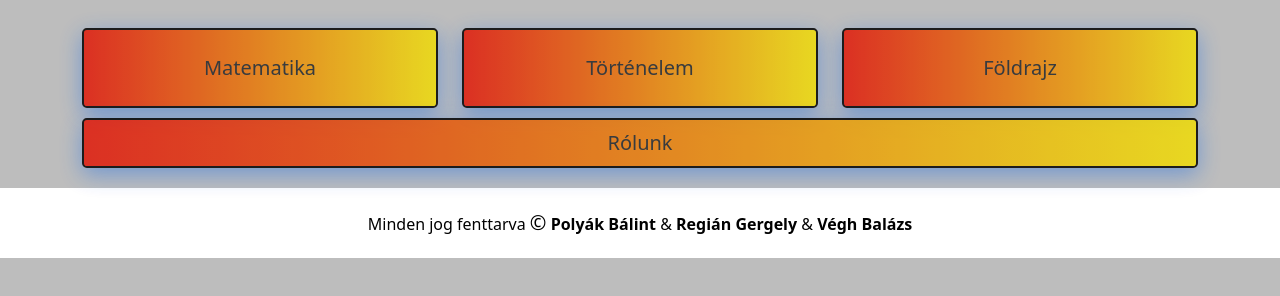
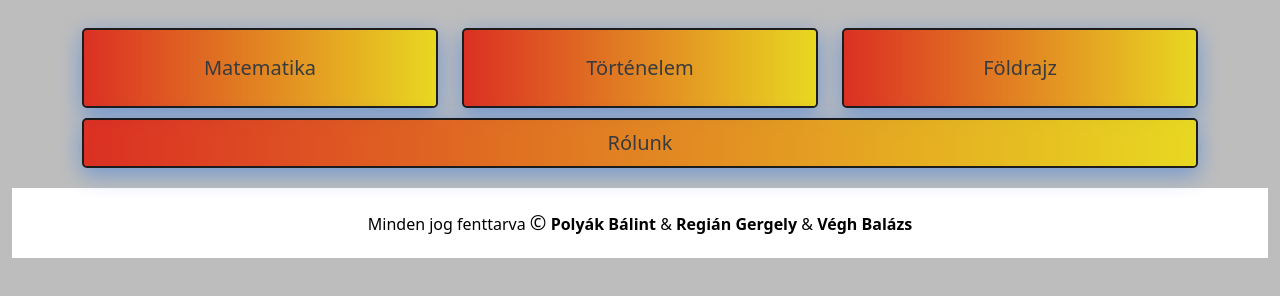
Before and after one commit to Kvizapp/mainpage, a plain HTML site: page index.html in a window 1280 px wide. Shown: the part 248-544 px from the top of the page. Drawn offline with nearby package versions, Linux system fonts and the light colour scheme.

Commit message:
Add files via upload

```diff
--- a/index.html
+++ b/index.html
@@ -93,12 +93,15 @@
 
 
     </div>
+    <div class="container-fluid">
+
+
     <footer class="d-none d-lg-block">
 
         Minden jog fenttarva <span class="copyright">©</span> <span class="bolded">Polyák Bálint</span> & <span class="bolded">Regián Gergely</span> & <span class="bolded">Végh Balázs</span>
 
     </footer>
-
+  </div>
 
 
 </body>
--- a/mainpage.css
+++ b/mainpage.css
@@ -11,6 +11,7 @@ body {
 footer {
     display: block;
     left: 0;
+    right: 0;
     bottom: 0;
     width: 100%;
     background-color: white;
@@ -22,6 +23,7 @@ footer {
 
 .copyright {
     font-size: 20px;
+    max-width: 100%;
 
 }
 .active {
```
